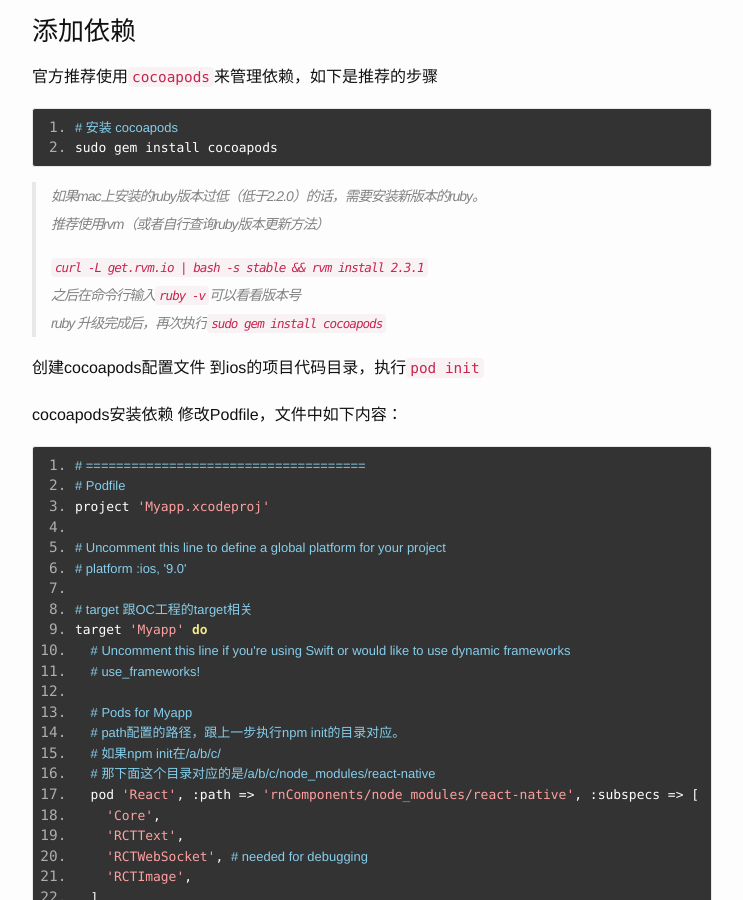
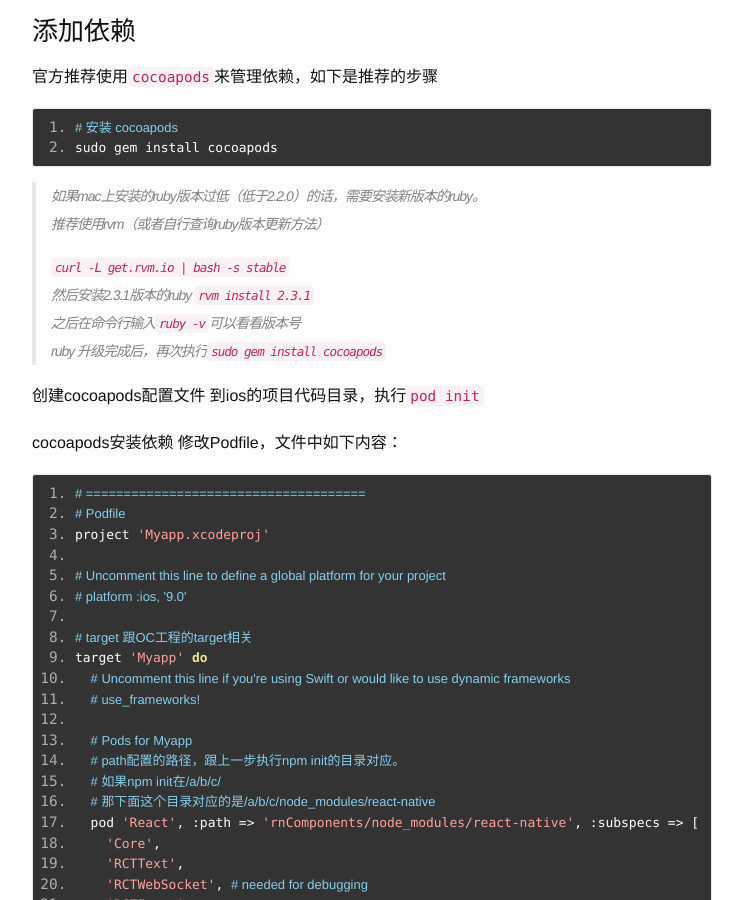
Before and after one commit to veizz/veizz.github.com, a Jekyll site: the page built from _posts/2016-09-17-react-native-with-OC-notes.md, in a window 1280 px wide and 900 px high, scrolled down 1513 px. Shown: the whole window, without its empty margins (268-1011 px from the left). Built offline with Jekyll 4.4.1, drawn with Linux system fonts in a browser that asks for light colours; comment, search, counter and statistics services are not loaded.

Commit message:
更新格式问题

````diff
--- a/_posts/2016-09-17-react-native-with-OC-notes.md
+++ b/_posts/2016-09-17-react-native-with-OC-notes.md
@@ -71,7 +71,8 @@ sudo gem install cocoapods
 > 如果mac上安装的ruby版本过低（低于2.2.0）的话，需要安装新版本的ruby。
 > 推荐使用rvm（或者自行查询ruby版本更新方法）
 >
-> ```curl -L get.rvm.io | bash -s stable  &&  rvm install 2.3.1  ```
+> ```curl -L get.rvm.io | bash -s stable```
+> 然后安装2.3.1版本的ruby ```rvm install 2.3.1  ```
 > 之后在命令行输入`ruby -v`可以看看版本号
 > ruby 升级完成后，再次执行`sudo gem install cocoapods`
 
@@ -80,6 +81,7 @@ sudo gem install cocoapods
 
 cocoapods安装依赖
 修改Podfile，文件中如下内容：
+
 ```
 # =====================================
 # Podfile
@@ -116,6 +118,7 @@ target 'Myapp' do
 end
 # file end=====================================
 ```
+
 ```lang=shell
 # 执行pod install, 进行安装
 pod install
@@ -130,6 +133,7 @@ pod install
 首先打开项目名带`.xcworkspace`的文件，Pods和项目名应在平级目录中
 
 在项目中创建一个继承于`UIView`的类，名字自定，这里叫`ReactView`
+
 ```lang=oc
 // ReactView.h
 
@@ -140,6 +144,7 @@ pod install
 ```
 
 创建一个视图控制器
+
 ```lang=oc
 // ViewController.m
 
@@ -148,6 +153,7 @@ pod install
 @end
 ```
 在视图控制器里面添加RCTRootView，首先先用`index.ios.bundle`的URI来初始化`RCTRootView`
+
 ```lang=oc
 # 这里是js传过来的URL
 # OC从这个url拉取js代码，解析并渲染
@@ -160,6 +166,7 @@ RCTRootView *rootView = [[RCTRootView alloc] initWithBundleURL:jsCodeLocation mo
 ### 启动开发服务
 
 在js代码根目录(js_compoments目录)下启动React Native服务
+
 ```
 node node_modules/react-native/local-cli/cli.js start
 # 还可以把这条指令添加到package.json里面
@@ -171,6 +178,7 @@ node node_modules/react-native/local-cli/cli.js start
 
 ### 更新App Transport Security
 在iOS 9以上的系统中，除非明确指明，否则应用无法通过http协议连接到localhost主机，需要在`Info.plist`文件中将`localhost`列为App Transport Security的例外
+
 ```
 <key>NSAppTransportSecurity</key>
 <dict>
@@ -186,6 +194,7 @@ node node_modules/react-native/local-cli/cli.js start
 ```
 
 ### 操作完成后的目录结构
+
 ```lang=shell
 .
 ├── Myapp
````
